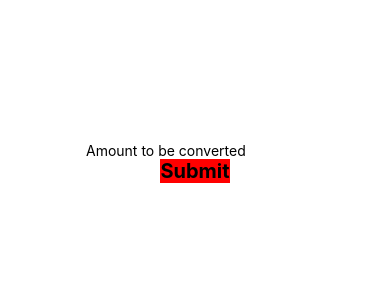
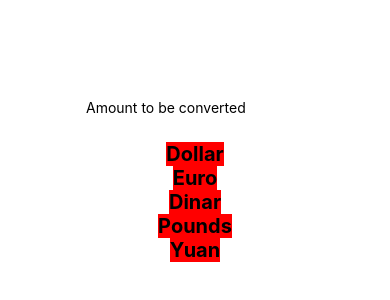
Before and after one commit to Taimoor3059/currencyConverter, a React Native app: screen / in a window 390 px wide. Shown: the part 260-560 px from the top of the page. Built offline with nearby package versions, Linux system fonts and the light colour scheme.

Commit message:
button styling

```diff
--- a/App.js
+++ b/App.js
@@ -18,10 +18,23 @@ export default class App extends Component {
           value = {this.state.inputValue}
           selectionColor = "#FFF"
           onChangeText = { (inputValue) => {this.setState({inputValue})} }
+          style = {styles.inputContainer}
         />
 
         <TouchableOpacity>
-          <Text style={styles.submit}>Submit</Text>
+          <Text style={styles.submit}>Dollar</Text>
+        </TouchableOpacity>
+        <TouchableOpacity>
+          <Text style={styles.submit}>Euro</Text>
+        </TouchableOpacity>
+        <TouchableOpacity>
+          <Text style={styles.submit}>Dinar</Text>
+        </TouchableOpacity>
+        <TouchableOpacity>
+          <Text style={styles.submit}>Pounds</Text>
+        </TouchableOpacity>
+        <TouchableOpacity>
+          <Text style={styles.submit}>Yuan</Text>
         </TouchableOpacity>
 
       </View>
@@ -43,6 +56,15 @@ const styles = StyleSheet.create({
     justifyContent : 'center',
     alignItems : 'center',
     borderColor: "black",
-    fontWeight: 'bold'
+    fontWeight: 'bold',
+    flex: 1
+  },
+  inputContainer: {
+    height: 70,
+    marginTop: 10,
+    justifyContent: "center",
+    alignItems: "center",
+    borderColor: "#c1c1c1",
+    backgroundColor: "0A79DE"
   }
 });
```
